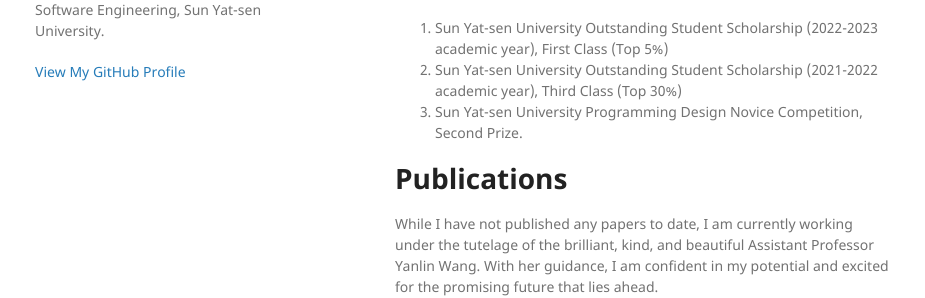
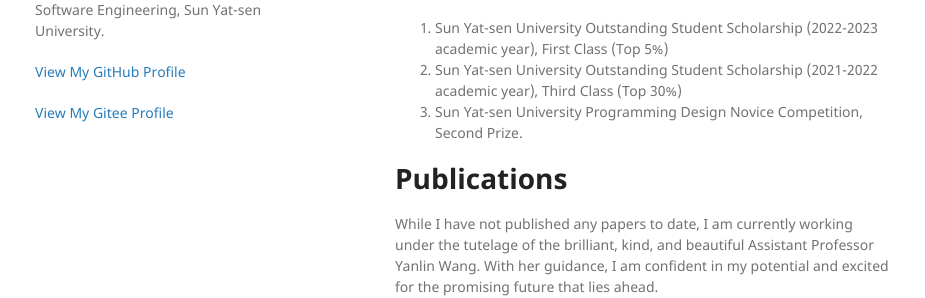
Before and after one commit to MikingG/MikingG.github.io, a Jekyll site: the page built from index.md, in a window 1280 px wide. Shown: the part 497-795 px from the top of the page, without its empty margins (175-1100 px from the left). Built offline with Jekyll 4.4.1, drawn with Linux system fonts in a browser that asks for light colours; comment, search, counter and statistics services are not loaded; our own code applies the rules of GitHub Pages for plain Markdown files.

Commit message:
Update default.html

```diff
--- a/_layouts/default.html
+++ b/_layouts/default.html
@@ -33,6 +33,8 @@
         <p class="view"><a href="{{ site.github.owner_url }}">View My GitHub Profile</a></p>
         {% endif %}
 
+        <p class="view"><a href="https://gitee.com/gong-jing-mking">View My Gitee Profile</a></p>
+
         {% if site.show_downloads %}
         <ul class="downloads">
           <li><a href="{{ site.github.zip_url }}">Download <strong>ZIP File</strong></a></li>
```
